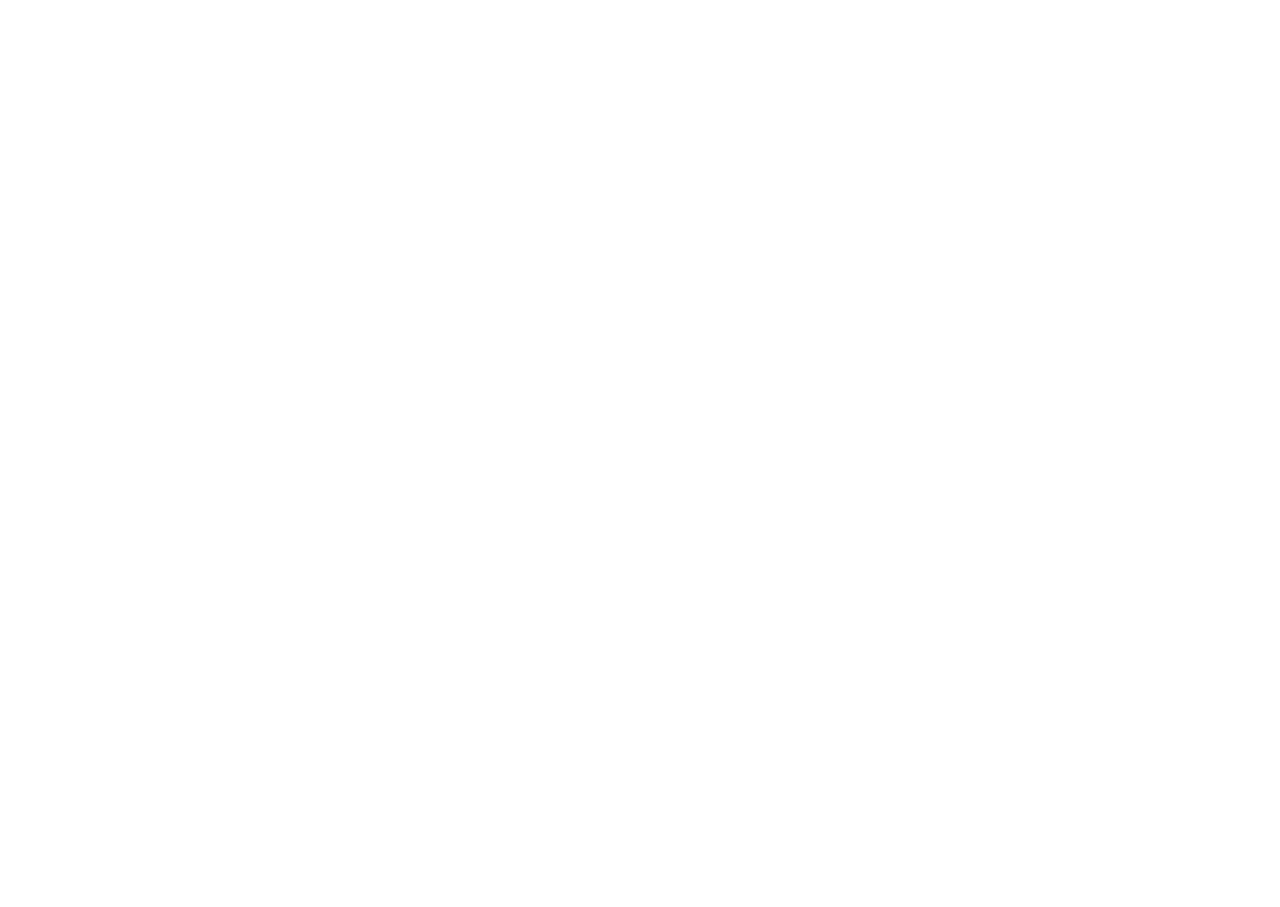
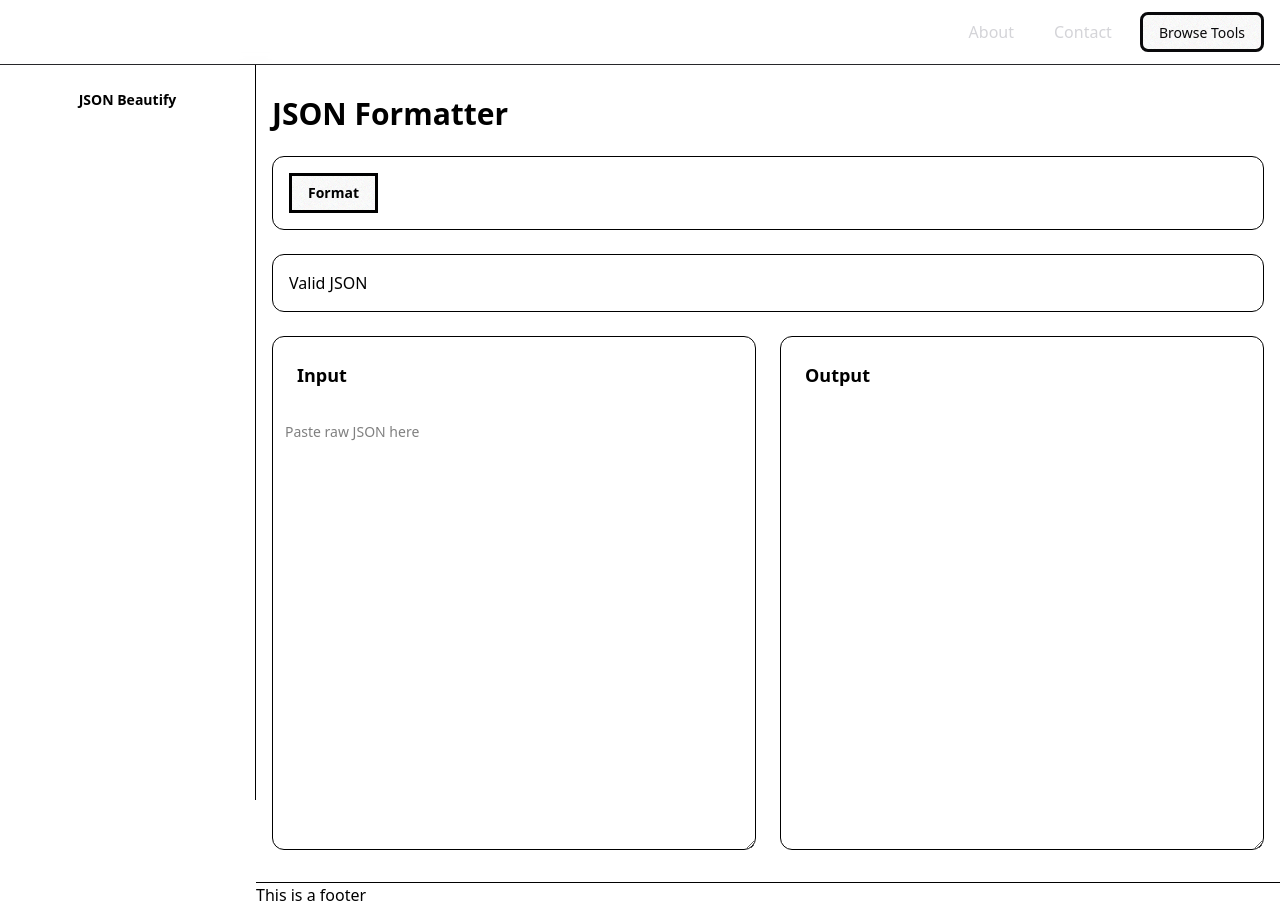
Before and after one commit to lazy-snorlax/webtools, a Vue app: page /json-beautify in a window 1280 px wide. Before the commit this address had no page. Before the commit the page ends 800 px from the top, so only its background shows below. Built offline with nearby package versions, Linux system fonts and the light colour scheme; the HTML template or start-up script is replaced by a standard one.

Commit message:
create json formatter

```diff
--- /dev/null
+++ b/src/pages/JsonFormatter.vue
@@ -0,0 +1,77 @@
+<template>
+  <section class="space-y-6">
+    <h2 class="text-3xl font-bold">JSON Formatter</h2>
+
+    <!-- Controls -->
+    <div class="rounded-xl border backdrop-blur-sm">
+      <div class="p-4">
+        <div class="flex flex-wrap items-center gap-2 text-sm">
+          <button class="btn btn-primary" @click="formatJson" :disabled="loading">Format</button>
+        </div>
+      </div>
+    </div>
+
+    <div v-if="error" class="rounded-xl border backdrop-blur-sm border-error text-error">
+      <div class="p-4">
+        <p>{{ error }}</p>
+      </div>
+    </div>
+    <div v-else class="rounded-xl border backdrop-blur-sm border-success text-success">
+      <div class="p-4">
+        <p>Valid JSON</p>
+      </div>
+    </div>
+
+    <div class="grid grid-cols-1 lg:grid-cols-2 gap-6">
+      <!-- Input textarea -->
+      <div class="rounded-xl border backdrop-blur-sm">
+        <div class="flex flex-col space-y-1.5 p-6">
+          <h3 class="text-lg font-semibold">Input</h3>
+        </div>
+        <div class="p-0">
+          <textarea v-model="rawInput" placeholder="Paste raw JSON here" rows="20" class="flex w-full textarea "></textarea>
+        </div>
+      </div>
+
+      <!-- Output / error -->
+      <div class="rounded-xl border backdrop-blur-sm">
+        <div class="flex flex-col space-y-1.5 p-6">
+          <h3 class="text-lg font-semibold">Output</h3>
+        </div>
+        <div class="p-0">
+          <textarea v-model="formatted" rows="20" class="flex w-full textarea "></textarea>
+        </div>
+      </div>
+    </div>
+  </section>
+</template>
+
+<script setup>
+import { ref } from 'vue';
+
+// Reactive state
+const rawInput = ref('');
+const formatted = ref('');
+const error = ref('');
+const loading = ref(false);
+const indent = ref(2);
+const tab = '\t'; // allow a “tab” option
+
+// Main formatting function
+function formatJson() {
+  error.value = '';
+  formatted.value = '';
+  loading.value = true;
+
+  try {
+    // Determine spacing: number or a literal tab character
+    const spaces = typeof indent.value === 'number' ? indent.value : '\t';
+    const parsed = JSON.parse(rawInput.value);
+    formatted.value = JSON.stringify(parsed, null, spaces);
+  } catch (e) {
+    error.value = `❌ Invalid JSON – ${e.message}`;
+  } finally {
+    loading.value = false;
+  }
+}
+</script>
--- a/src/router/index.ts
+++ b/src/router/index.ts
@@ -1,5 +1,6 @@
 import AppLayout from '@/layouts/AppLayout.vue'
 import Home from '@/pages/Home.vue'
+import JsonFormatter from '@/pages/JsonFormatter.vue'
 import { createRouter, createWebHistory } from 'vue-router'
 
 const routes = [
@@ -7,7 +8,12 @@
     path: "/",
     component: Home,
     meta: { layout: AppLayout }
-  }
+  },
+  {
+    path: "/json-beautify",
+    component: JsonFormatter,
+    meta: { layout: AppLayout }
+  },
 ]
 
 const router = createRouter({
```
